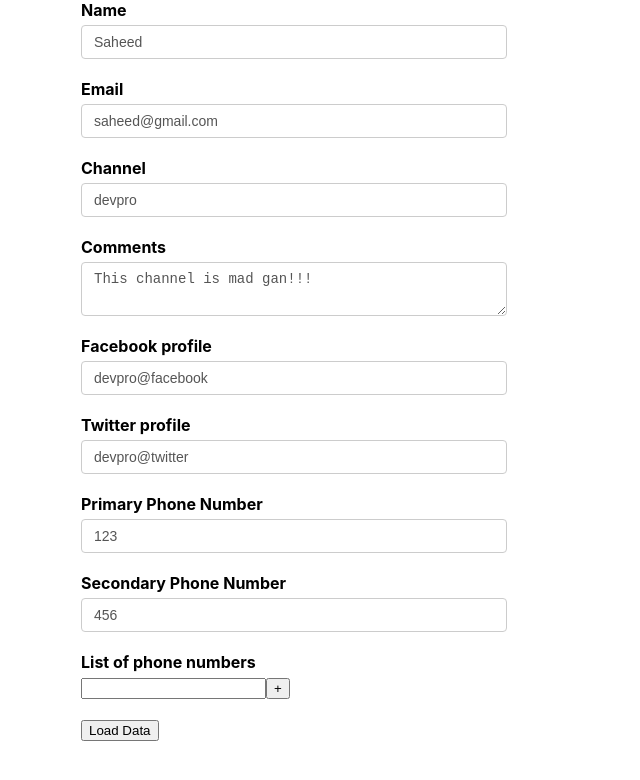
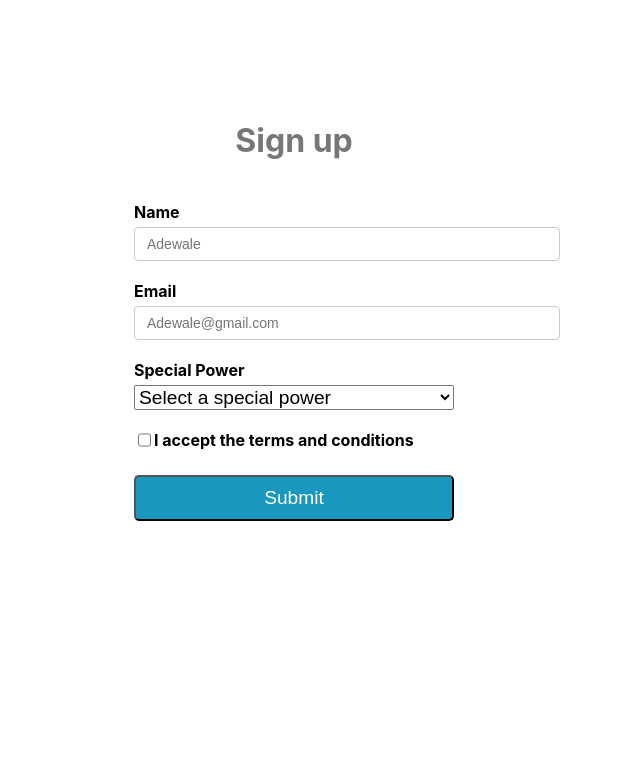
Before and after one commit to adewale2018/formik, a React (Create React App) app: page / in a window 1280 px wide. Shown: the top 780 px of the page, without its empty margins (346-986 px from the left). Built offline with nearby package versions, Linux system fonts and the light colour scheme.

Commit message:
another formik app

```diff
--- a/package.json
+++ b/package.json
@@ -8,6 +8,7 @@
     "react": "^16.13.1",
     "react-dom": "^16.13.1",
     "react-scripts": "3.4.1",
+    "styled-components": "^5.1.1",
     "yup": "^0.29.3"
   },
   "scripts": {
--- a/src/App.js
+++ b/src/App.js
@@ -1,12 +1,120 @@
-import React from 'react';
-import YouTubeForm from "./components/YouTubeForm";
-import './App.css';
+import React from "react";
+import { Formik, useField, Form } from "formik";
+import * as Yup from "yup";
+// import YouTubeForm from "./components/YouTubeForm";
+import { Styles } from "./components/Styles";
+import "./App.css";
+
+const CustomTextInput = ({ label, ...props }) => {
+  const [field, meta] = useField(props);
+  return (
+    <>
+      <label htmlFor={props.id || props.name}>{label}</label>
+      <input className='text-input' {...field} {...props} />
+      {meta.touched && meta.error ? (
+        <div className='error'>{meta.error}</div>
+      ) : null}
+    </>
+  );
+};
+
+const CustomCheckbox = ({ children, ...props }) => {
+  const [field, meta] = useField(props, "checkbox");
+  return (
+    <>
+      <label htmlFor='checkbox'>
+        <input type='checkbox' {...field} {...props} />
+        {children}
+      </label>
+      {meta.touched && meta.error ? (
+        <div className='error'>{meta.error}</div>
+      ) : null}
+    </>
+  );
+};
+
+const CustomSelect = ({ label, ...props }) => {
+  const [field, meta] = useField(props);
+  return (
+    <>
+      <label htmlFor={props.id || props.name}>{label}</label>
+      <select {...field} {...props} />
+      {meta.touched && meta.error ? (
+        <div className='error'>{meta.error}</div>
+      ) : null}
+    </>
+  );
+};
 
 function App() {
   return (
-    <div className="App">
-      <YouTubeForm />
-    </div>
+    <Styles>
+      <Formik
+        initialValues={{
+          name: "",
+          email: "",
+          acceptedTerms: false,
+          specialPower: "",
+        }}
+        validationSchema={Yup.object({
+          name: Yup.string()
+            .min(3, "Must be at least 3 characters")
+            .max(15, "Must not be more than 15 characters")
+            .required("Required"),
+          email: Yup.string()
+            .email("Invalid email format")
+            .required("Required"),
+          acceptedTerms: Yup.boolean()
+            .required("Required")
+            .oneOf([true], "You must accept the terms and the conditions!"),
+
+          specialPower: Yup.string()
+            .oneOf(
+              ["flight", "invisibility", "wealthy bad guy", "others"],
+              "Invalid special power"
+            )
+            .required("Required"),
+        })}
+        onSubmit={(values, { setSubmitting, resetForm }) => {
+          setTimeout(() => {
+            alert(JSON.stringify(values, null, 2));
+            resetForm();
+            setSubmitting(false);
+          }, 3000);
+        }}
+      >
+        {(props) => (
+          <Form>
+            <h1>Sign up</h1>
+            <CustomTextInput
+              label='Name'
+              name='name'
+              type='text'
+              placeholder='Adewale'
+            />
+            <CustomTextInput
+              label='Email'
+              name='email'
+              type='email'
+              placeholder='Adewale@gmail.com'
+            />
+            <CustomSelect label='Special Power' name='specialPower'>
+              <option value=''>Select a special power</option>
+              <option value='flight'>Flight</option>
+              <option value='invisibility'>Invisibility</option>
+              <option value='wealthy bad guy'>Wealthy bad guy</option>
+              <option value='other'>Other</option>
+            </CustomSelect>
+            <CustomCheckbox name='acceptedTerms'>
+              I accept the terms and conditions
+            </CustomCheckbox>
+            <button type='submit'>
+              {props.isSubmitting ? "Loading..." : "Submit"}
+            </button>
+          </Form>
+        )}
+      </Formik>
+    </Styles>
   );
 }
 
--- /dev/null
+++ b/src/components/Styles.js
@@ -0,0 +1,34 @@
+import styled from 'styled-components';
+
+export const Styles = styled.div`
+ h1 {
+   text-align: center;
+   color: #777;
+ }
+
+ form {
+   display: flex;
+   flex-direction: column;
+   width: 25%;
+   margin: 100px auto;
+
+   label {
+     margin-top: 20px;
+   }
+   -moz-user-input, select {
+     font-size: 1.2em;
+   }
+   .error {
+     color: red;
+     font-size: .6rem;
+   }
+ }
+ button {
+   background: #1997BF;
+   padding: 10px;
+   color: #fff;
+   margin-top: 20px;
+   border-radius: 5px;
+   font-size: 1.2em;
+ }
+`
```
Also changed, not shown: src/components/FormikFile.js (added), 1 other file (tests, documents, lock files or other folders).
